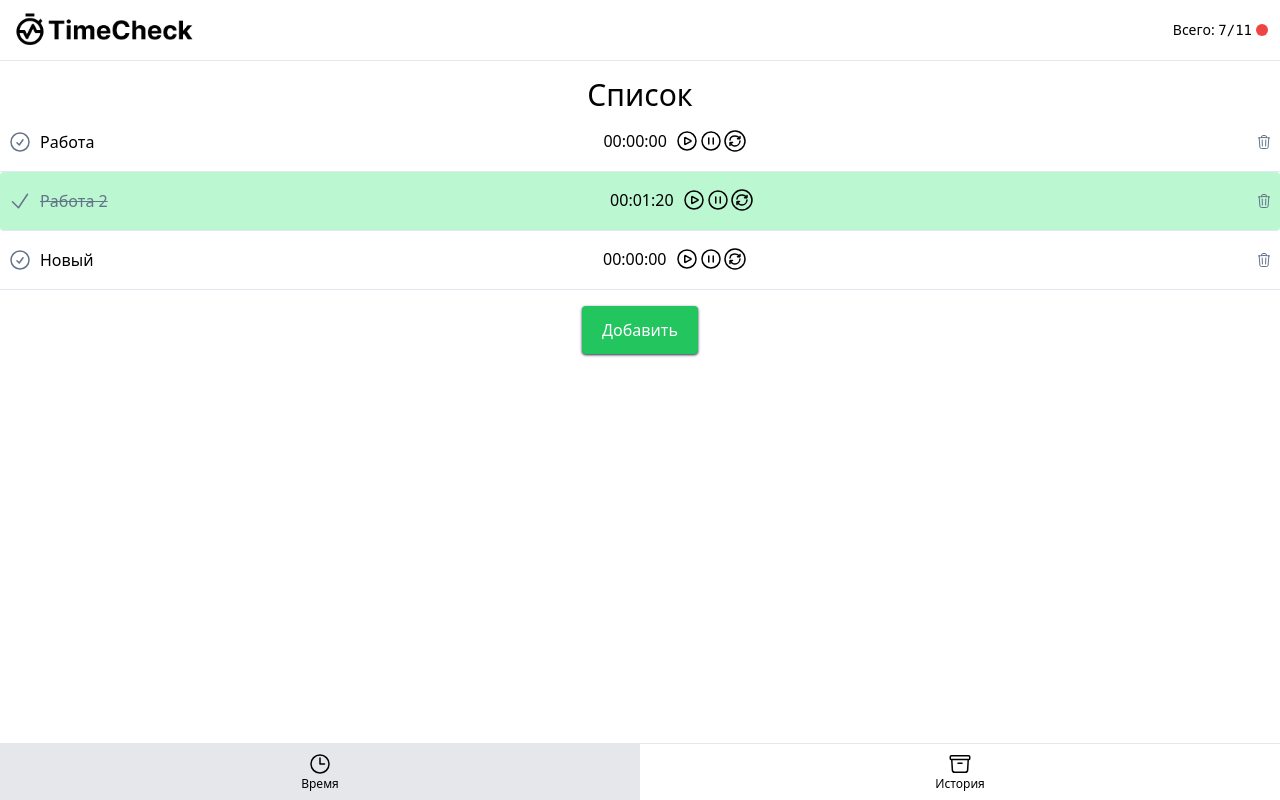
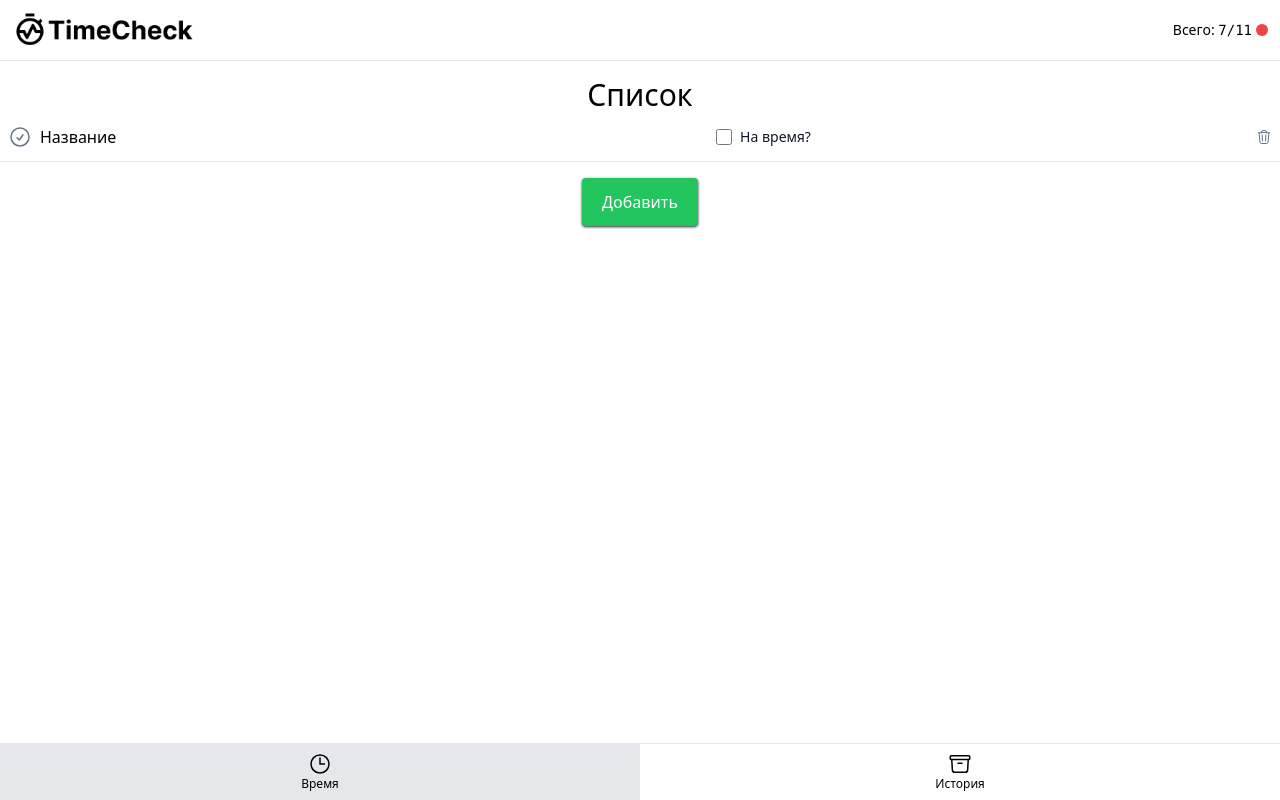
Before and after one commit to grinmorg/time-check, a Vue app: page /#timelines in a window 1280 px wide. Both pictures are taken after a click on the button "Добавить". Built offline with nearby package versions, Linux system fonts and the light colour scheme.

Commit message:
added input for name and changed stopwatch

```diff
--- a/package.json
+++ b/package.json
@@ -10,9 +10,11 @@
   },
   "dependencies": {
     "@heroicons/vue": "^2.0.18",
+    "pinia": "^2.1.2",
     "vue": "^3.2.47"
   },
   "devDependencies": {
+    "@types/vue": "^2.0.0",
     "@vitejs/plugin-vue": "^4.1.0",
     "autoprefixer": "^10.4.14",
     "postcss": "^8.4.22",
--- /dev/null
+++ b/src/@types/interfaces.ts
@@ -0,0 +1,7 @@
+export interface ITimelinesItem {
+  id: number;
+  name: string;
+  hasTime: boolean;
+  time: string;
+  ready: boolean;
+}
--- /dev/null
+++ b/src/components/Checkbox.vue
@@ -0,0 +1,39 @@
+<script setup lang="ts">
+import { defineProps, ref } from "vue";
+
+defineProps({
+  label: {
+    type: String,
+  },
+});
+
+const emit = defineEmits(["change"]);
+
+const checkboxId = `checkbox-${Math.random().toString(36).substring(2, 15)}`;
+
+const isChecked = ref(false);
+
+function handleChange(event: Event) {
+  const isCheckedValue = (event.target as HTMLInputElement).checked;
+  isChecked.value = isCheckedValue;
+  emit("change", isCheckedValue);
+}
+</script>
+
+<template>
+  <div class="flex items-center">
+    <input
+      :id="checkboxId"
+      type="checkbox"
+      v-model="isChecked"
+      @change="handleChange"
+      class="w-4 h-4 text-blue-600 bg-gray-100 border-gray-300 rounded focus:ring-blue-500 dark:focus:ring-blue-600 dark:ring-offset-gray-800 focus:ring-2 dark:bg-gray-700 dark:border-gray-600"
+    />
+    <label
+      v-if="label"
+      :for="checkboxId"
+      class="ml-2 text-sm font-medium text-gray-900"
+      >{{ label }}</label
+    >
+  </div>
+</template>
--- a/src/components/StopwatchTime.vue
+++ b/src/components/StopwatchTime.vue
@@ -1,14 +1,27 @@
 <script setup lang="ts">
-import { PauseCircleIcon, PlayCircleIcon } from "@heroicons/vue/24/outline";
+import {
+  PauseCircleIcon,
+  PlayCircleIcon,
+  XCircleIcon,
+} from "@heroicons/vue/24/outline";
 import { ref, computed, onMounted } from "vue";
+import Checkbox from "./Checkbox.vue";
+import { watch } from "vue";
 
 const props = defineProps({
   startTime: {
     default: "00:00:00",
     type: String,
   },
+  hasTime: {
+    default: false,
+    type: Boolean,
+  },
 });
 
+const emit = defineEmits(["update-time", "update-has-time"]);
+
+const showItem = ref(props.hasTime);
 const isRunning = ref(false);
 const startTime = ref(0);
 const elapsedTime = ref(0);
@@ -19,9 +32,11 @@ const formatTime = computed(() => {
   const minutes = Math.floor((totalSeconds % 3600) / 60);
   const seconds = totalSeconds % 60;
 
-  return `${hours.toString().padStart(2, "0")}:${minutes
+  const stringTime = `${hours.toString().padStart(2, "0")}:${minutes
     .toString()
     .padStart(2, "0")}:${seconds.toString().padStart(2, "0")}`;
+
+  return stringTime;
 });
 
 const start = () => {
@@ -40,6 +55,7 @@ const stop = () => {
 
 const reset = () => {
   elapsedTime.value = 0;
+  changeVisibleTime(false);
 };
 
 const updateTime = () => {
@@ -57,62 +73,57 @@ const toggleTime = () => {
   }
 };
 
+const changeVisibleTime = (state: boolean) => {
+  showItem.value = state;
+  emit("update-has-time", showItem.value);
+};
+
 onMounted(() => {
-  const [hours, minutes, seconds] = props.startTime.split(":").map(Number);
+  if (typeof props.startTime === "string") {
+    const [hours, minutes, seconds] = props.startTime?.split(":")?.map(Number);
     const totalMilliseconds = (hours * 3600 + minutes * 60 + seconds) * 1000;
     elapsedTime.value = totalMilliseconds;
+  }
+});
+
+// раз в 10 сек - обновляю через emit время
+watch(elapsedTime, (newValue) => {
+  const roundedValue = Math.round(newValue / 100) * 100;
+
+  if (roundedValue % 3000 === 0) {
+    emit("update-time", formatTime.value);
+  }
 });
 </script>
 
 <template>
-  <div class="flex gap-2 pt-1">
-    <div class="font-medium" @click="toggleTime">{{ formatTime }}</div>
-    <div class="">
+  <div class="flex items-center">
+    <Checkbox v-if="!showItem" @change="changeVisibleTime" label="На время?" />
+
+    <div v-else class="flex gap-2 pt-1">
+      <div class="font-medium cursor-pointer" @click="toggleTime">
+        {{ formatTime }}
+      </div>
+      <div>
         <button @click="start" :disabled="isRunning">
-        <PlayCircleIcon class="w-6 h-6" />
+          <PlayCircleIcon
+            class="w-6 h-6"
+            :class="{ 'cursor-not-allowed': isRunning }"
+          />
         </button>
         <button @click="stop" :disabled="!isRunning">
-        <PauseCircleIcon class="w-6 h-6" />
+          <PauseCircleIcon
+            class="w-6 h-6"
+            :class="{ 'cursor-not-allowed': !isRunning }"
+          />
         </button>
         <button @click="reset" :disabled="isRunning">
-        <svg
+          <XCircleIcon
             class="w-6 h-6"
-          stroke-width="1.5"
-          viewBox="0 0 24 24"
-          fill="none"
-          xmlns="http://www.w3.org/2000/svg"
-          color="#000000"
-        >
-          <circle
-            cx="12"
-            cy="12"
-            r="10"
-            stroke="#000000"
-            stroke-width="1.5"
-          ></circle>
-          <path
-            d="M16.583 9.667C15.81 8.097 14.043 7 11.988 7 9.388 7 7.25 8.754 7 11"
-            stroke="#000000"
-            stroke-width="1.5"
-            stroke-linecap="round"
-            stroke-linejoin="round"
-          ></path>
-          <path
-            d="M14.494 9.722H16.4a.6.6 0 00.6-.6V7.5M7.417 13.667C8.191 15.629 9.957 17 12.012 17c2.6 0 4.736-2.193 4.988-5"
-            stroke="#000000"
-            stroke-width="1.5"
-            stroke-linecap="round"
-            stroke-linejoin="round"
-          ></path>
-          <path
-            d="M9.506 13.622H7.6a.6.6 0 00-.6.6V16.4"
-            stroke="#000000"
-            stroke-width="1.5"
-            stroke-linecap="round"
-            stroke-linejoin="round"
-          ></path>
-        </svg>
+            :class="{ 'cursor-not-allowed': isRunning }"
+          />
         </button>
       </div>
     </div>
+  </div>
 </template>
--- a/src/components/TimelineItem.vue
+++ b/src/components/TimelineItem.vue
@@ -1,5 +1,9 @@
 <script setup lang="ts">
+import { ITimelinesItem } from "../@types/interfaces";
+import { useTimelinesStore } from "../stores/timelines";
 import StopwatchTime from "./StopwatchTime.vue";
+
+const storeTimelines = useTimelinesStore();
 
 const props = defineProps({
   item: {
@@ -9,6 +13,16 @@ const props = defineProps({
 });
 
 const emit = defineEmits(["delete"]);
+
+const updateHasTime = (value: boolean) => {
+  const updatedItem = { ...props.item, hasTime: value };
+  storeTimelines.updateItemFields(updatedItem as ITimelinesItem);
+};
+
+const updateTime = (value: string) => {
+  const updatedItem = { ...props.item, time: value };
+  storeTimelines.updateItemFields(updatedItem as ITimelinesItem);
+};
 </script>
 
 <template>
@@ -49,12 +63,19 @@ const emit = defineEmits(["delete"]);
           />
         </svg>
       </div>
-      <div :class="{ 'text-slate-500 line-through': props.item.ready }">
-        {{ props.item.name }}
-      </div>
+      <input
+        type="text"
+        :value="props.item.name"
+        :class="{ 'bg-green-200': props.item.ready }"
+      />
     </div>
 
-    <StopwatchTime :start-time="props.item.time" />
+    <StopwatchTime
+      :start-time="props.item.time"
+      :has-time="props.item.hasTime"
+      @update-has-time="updateHasTime"
+      @update-time="updateTime"
+    />
 
     <button @click="emit('delete', props.item.id)">
       <svg
--- a/src/functions.ts
+++ b/src/functions.ts
@@ -14,7 +14,7 @@ export function normalizePageHash() {
 }
 
 export function generateUniqueId() {
-  const timestamp = Date.now().toString(36);
-  const randomString = Math.random().toString(36).substr(2, 5);
-  return `${timestamp}-${randomString}`;
+  const randomNumber = Math.floor(Math.random() * 90000000000) + 10000000000;
+
+  return randomNumber;
 }
--- a/src/main.ts
+++ b/src/main.ts
@@ -1,5 +1,10 @@
-import { createApp } from 'vue'
-import './style.css'
-import App from './App.vue'
+import { createApp } from "vue";
+import { createPinia } from "pinia";
+import "./style.css";
+import App from "./App.vue";
 
-createApp(App).mount('#app')
+const pinia = createPinia();
+const app = createApp(App);
+
+app.use(pinia);
+app.mount("#app");
--- a/src/pages/TheTimelines.vue
+++ b/src/pages/TheTimelines.vue
@@ -1,43 +1,26 @@
 <script setup lang="ts">
-import { ref } from "vue";
 import TimelineItem from "../components/TimelineItem.vue";
 import Button from "../components/Button.vue";
 import { generateUniqueId } from "../functions";
+import { useTimelinesStore } from "../stores/timelines";
+import { onMounted } from "vue";
 
-interface ITimelinesItem {
-  id: string | number;
-  name: string;
-  time: string;
-  ready: boolean;
-}
-
-const timelinesItems = ref<ITimelinesItem[]>([
-  {
-    id: 1,
-    name: "Работа",
-    time: "00:00:00",
-    ready: false,
-  },
-  {
-    id: "2",
-    name: "Работа 2",
-    time: "00:01:20",
-    ready: true,
-  },
-]);
-
-const removeTimeline = (id: number) => {
-  timelinesItems.value = timelinesItems.value.filter((item) => item.id !== id);
-};
+const storeTimelines = useTimelinesStore();
 
 const addNewTimeline = () => {
-  timelinesItems.value.push({
+  storeTimelines.addItem({
     id: generateUniqueId(),
-    name: "Новый",
+    name: "Название",
+    hasTime: false,
     time: "00:00:00",
     ready: false,
   });
 };
+
+onMounted(() => {
+  // load items from local storage
+  storeTimelines.loadItems();
+});
 </script>
 
 <template>
@@ -45,10 +28,10 @@ const addNewTimeline = () => {
     <h1 class="text-3xl text-center font-medium">Список</h1>
     <ul>
       <TimelineItem
-        v-for="item in timelinesItems"
+        v-for="item in storeTimelines.items"
         :key="item.id"
         :item="item"
-        @delete="removeTimeline"
+        @delete="storeTimelines.removeItem(item.id)"
       />
     </ul>
 
--- /dev/null
+++ b/src/stores/timelines.ts
@@ -0,0 +1,66 @@
+import { defineStore } from "pinia";
+import { ITimelinesItem } from "../@types/interfaces";
+
+export const useTimelinesStore = defineStore("timelines", {
+  state: () => ({
+    items: [] as ITimelinesItem[],
+    lastUpdateTimelineItemId: 0,
+  }),
+
+  getters: {
+    getLastUpdateTimelineItem(): ITimelinesItem | undefined {
+      const existingItem = this.items.find(
+        (item) => item.id === this.lastUpdateTimelineItemId
+      );
+
+      if (existingItem) {
+        return existingItem;
+      }
+    },
+  },
+
+  actions: {
+    addItem(timeline: ITimelinesItem) {
+      const existingItem = this.items.find((item) => item.id === timeline.id);
+      if (!existingItem) {
+        // Item doesn't exist - add it
+        this.items.push(timeline);
+
+        this.saveItems();
+      }
+    },
+    removeItem(id: number) {
+      this.items = this.items.filter((item) => {
+        return item.id !== id;
+      });
+
+      this.saveItems();
+    },
+
+    updateItemFields(updatedItem: ITimelinesItem) {
+      const existingItemIndex = this.items.findIndex(
+        (item) => item.id === updatedItem.id
+      );
+
+      if (existingItemIndex !== -1) {
+        const existingItem = this.items[existingItemIndex];
+        this.items[existingItemIndex] = { ...existingItem, ...updatedItem };
+
+        this.lastUpdateTimelineItemId = updatedItem.id;
+
+        this.saveItems();
+      }
+    },
+
+    // LocalStorage
+    loadItems() {
+      const savedItems = localStorage.getItem("timelines");
+      if (savedItems) {
+        this.items = JSON.parse(savedItems);
+      }
+    },
+    saveItems() {
+      localStorage.setItem("timelines", JSON.stringify(this.items));
+    },
+  },
+});
```
Also changed, not shown: src/App.vue (+27 -0 lines), 1 other file (tests, documents, lock files or other folders). Lines whose indentation alone changed are shown as unchanged.
